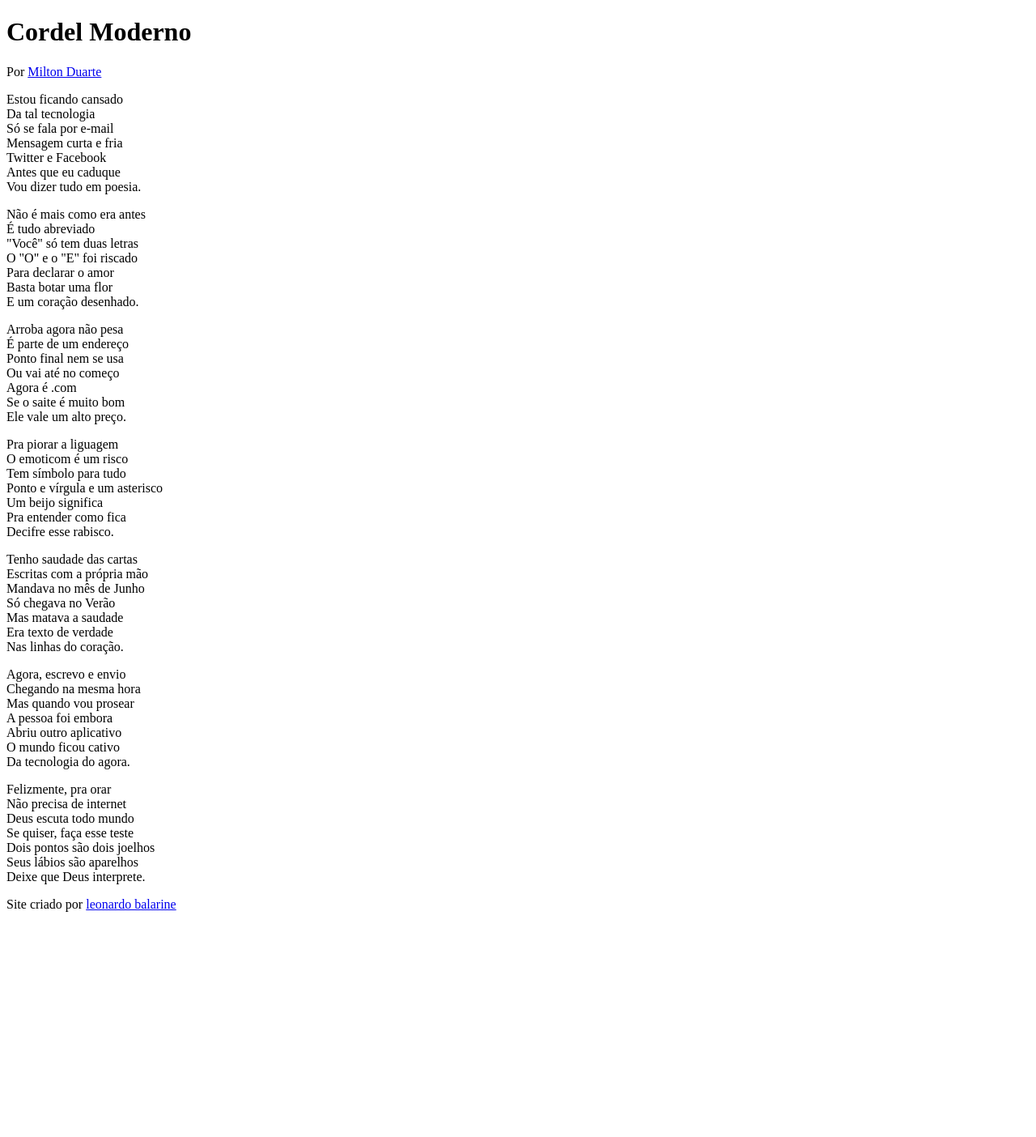
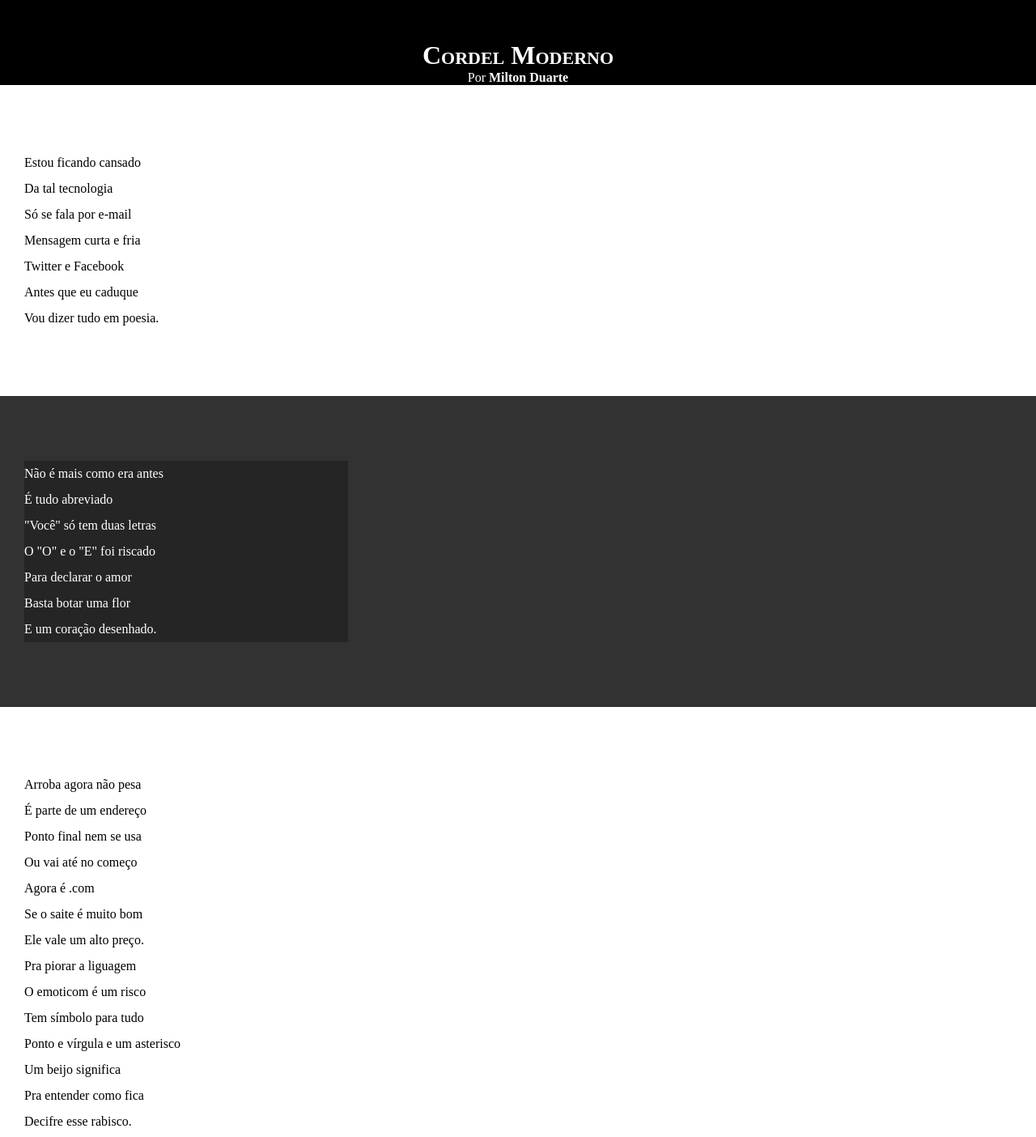
Before and after one commit to LEonardoBalarine/Exercicios, a plain HTML site: page Desafio 12/index.html in a window 1280 px wide. Shown: the top 1404 px of the page at 81% size. Before the commit the page ends 1142 px from the top, so only its background shows below. Drawn offline with Linux system fonts and the light colour scheme.

Commit message:
atualizei estilos do meu desafio

```diff
--- a/Desafio 12/index.html
+++ b/Desafio 12/index.html
@@ -13,7 +13,7 @@
 
     </header>
 
-    <section>
+    <section class="normal">
         <p>
             Estou ficando cansado <br>
             Da tal tecnologia <br>
@@ -25,7 +25,7 @@
         </p>
     </section>
 
-    <section>
+    <section class="imagem">
         <p>
             Não é mais como era antes <br>
             É tudo abreviado <br>
@@ -36,7 +36,7 @@
             E um coração desenhado.
         </p>
     </section>
-    <section>
+    <section class="normal">
         <p>
             Arroba agora não pesa <br>
             É parte de um endereço <br>
@@ -56,7 +56,7 @@
             Decifre esse rabisco.
         </p>
     </section>
-    <section>
+    <section class="imagem">
         <p>
             Tenho saudade das cartas <br>
             Escritas com a própria mão <br>
@@ -67,7 +67,7 @@
             Nas linhas do coração.
         </p>
     </section>
-    <section>
+    <section class="normal">
 
         <p>
             Agora, escrevo e envio <br>
--- a/Desafio 12/style.css
+++ b/Desafio 12/style.css
@@ -1 +1,56 @@
 @charset "UTF-8";
+
+*{
+    margin: 0px;
+    padding: 0px;
+}
+html, body{
+    min-height: 100vh;
+    background-color: darkgray;
+}
+header{
+    background-color: black;
+    color: white;
+    text-align: center;
+}
+header h1{
+    padding-top: 50px;
+    font-variant: small-caps;
+
+}
+header p{
+    padding-bottom: 50px;
+
+}
+a{
+    color: white;
+    text-decoration: none;
+    font-weight: bolder;
+}
+a:hover , footer a:hover{
+    text-decoration: underline;
+}
+section{
+    padding-top: 10vh;
+    padding-bottom: 10vh;
+    line-height: 2em;
+    padding-left: 30px;
+}
+section.normal{
+    background-color: white;
+    color: black;
+}
+section.imagem{
+    background-color: rgb(51, 50, 50);
+    color: white;
+}
+section.imagem p{
+    width: 400px;
+    background-color: rgba(0, 0, 0, 0.255);
+}
+footer{
+    background-color: black;
+    color: white;
+    text-align: center;
+    padding: 10px;
+}
```
